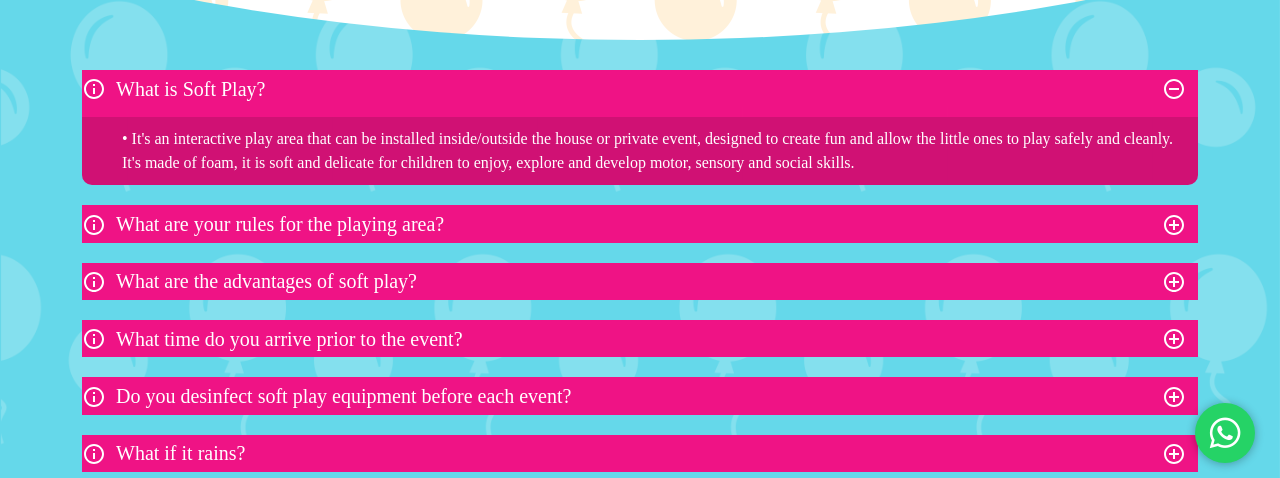
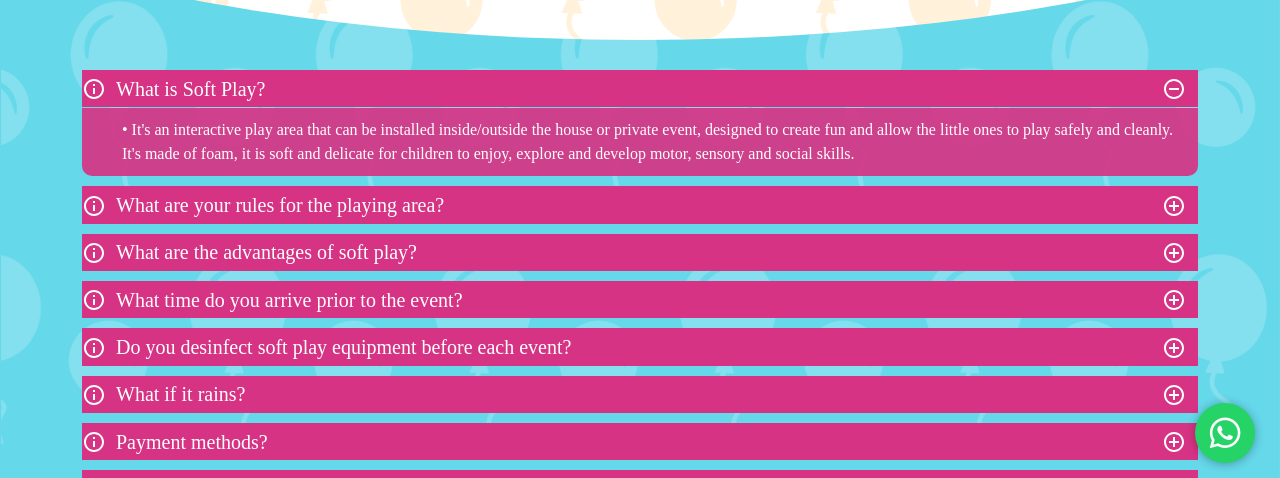
Before and after one commit to Danielbo69/Create-Party-Planner, a plain HTML site: page screens/FAQ.html in a window 1280 px wide. Both pictures are taken after a click on the button 1174 px from the left and 818 px from the top of the page. Shown: the part 730-1208 px from the top of the page. Drawn offline with nearby package versions, Linux system fonts and the light colour scheme.

Commit message:
style of faq

```diff
--- a/css/style.css
+++ b/css/style.css
@@ -479,23 +479,16 @@ a.en:before {
 }
 
 .container-faq .item-faq {
-    margin-bottom: 20px;
+    margin-bottom: 10px;
     border-radius: 10px;
     color: #fff;
-    background-image: url(../img/fondos/rose.png);
-    background-position: center top;
-    background-size: contain;
-    background-repeat: repeat;
 }
 
 .container-faq .item-faq .question {
     display: flex;
     align-items: center;
     transition: .4s;
-    background-image: url(../img/fondos/rose.png);
-    background-position: center top;
-    background-size: contain;
-    background-repeat: repeat;
+    background-color: #d63384;
 }
 
 .container-faq .item-faq .question h3 {
@@ -532,7 +525,7 @@ button:focus {
     overflow: hidden;
     display: none;
     transition: .4s;
-    background-color: #00000021;
+    background-color: #d63384eb;
     border-radius: 0px 0px 10px 10px;
 }
 
@@ -683,7 +676,7 @@ mark {
 }
 
 .list-group-item {
-    background-color: #00000033 !important;
+    background-color: #0000001b !important;
 }
 
 .colors {
--- a/js/faq.js
+++ b/js/faq.js
@@ -11,8 +11,8 @@ for (let i = 0; i < btnDropdown.length; i++) {
     btnDropdown[i].addEventListener('click', () => {
         if (switchc == 0) {
             answer[i].style.display = `block`;
-            question[i].style.marginBottom = '10px';
-            if(local === '/ES/screens/preguntas-frecuentes.html'){
+            question[i].style.marginBottom = '1px';
+            if (local === '/ES/screens/preguntas-frecuentes.html') {
                 btnDropdown[i].innerHTML = '<img src="../../img/icons/minus.svg" alt="minus">';
             } else {
                 btnDropdown[i].innerHTML = '<img src="../img/icons/minus.svg" alt="minus">';
@@ -22,9 +22,9 @@ for (let i = 0; i < btnDropdown.length; i++) {
         } else if (switchc == 1) {
             answer[i].style.display = `none`;
             question[i].style.marginBottom = '0';
-            if(local === '/ES/screens/preguntas-frecuentes.html'){
+            if (local === '/ES/screens/preguntas-frecuentes.html') {
                 btnDropdown[i].innerHTML = '<img src="../../img/icons/plus.svg" alt="plus">';
-            }else {
+            } else {
                 btnDropdown[i].innerHTML = '<img src="../img/icons/plus.svg" alt="plus">';
             }
             switchc--;
```
